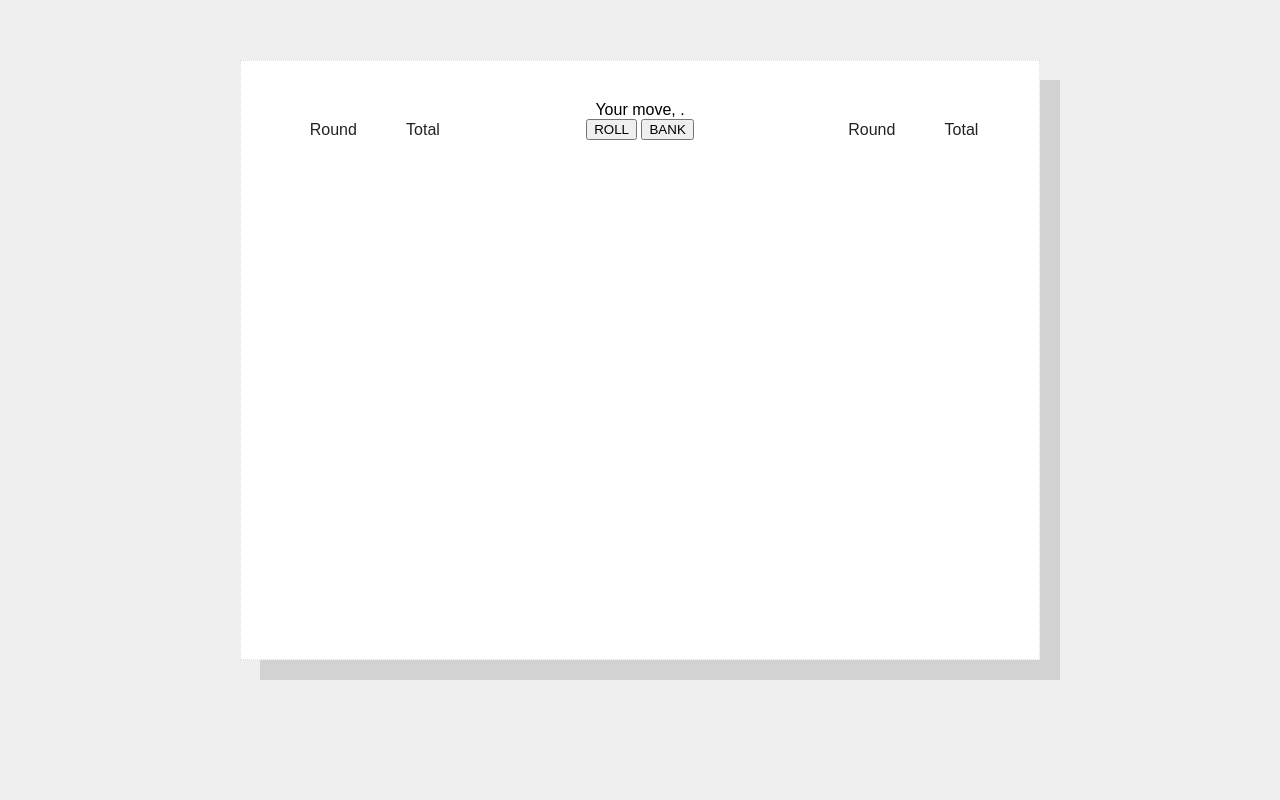
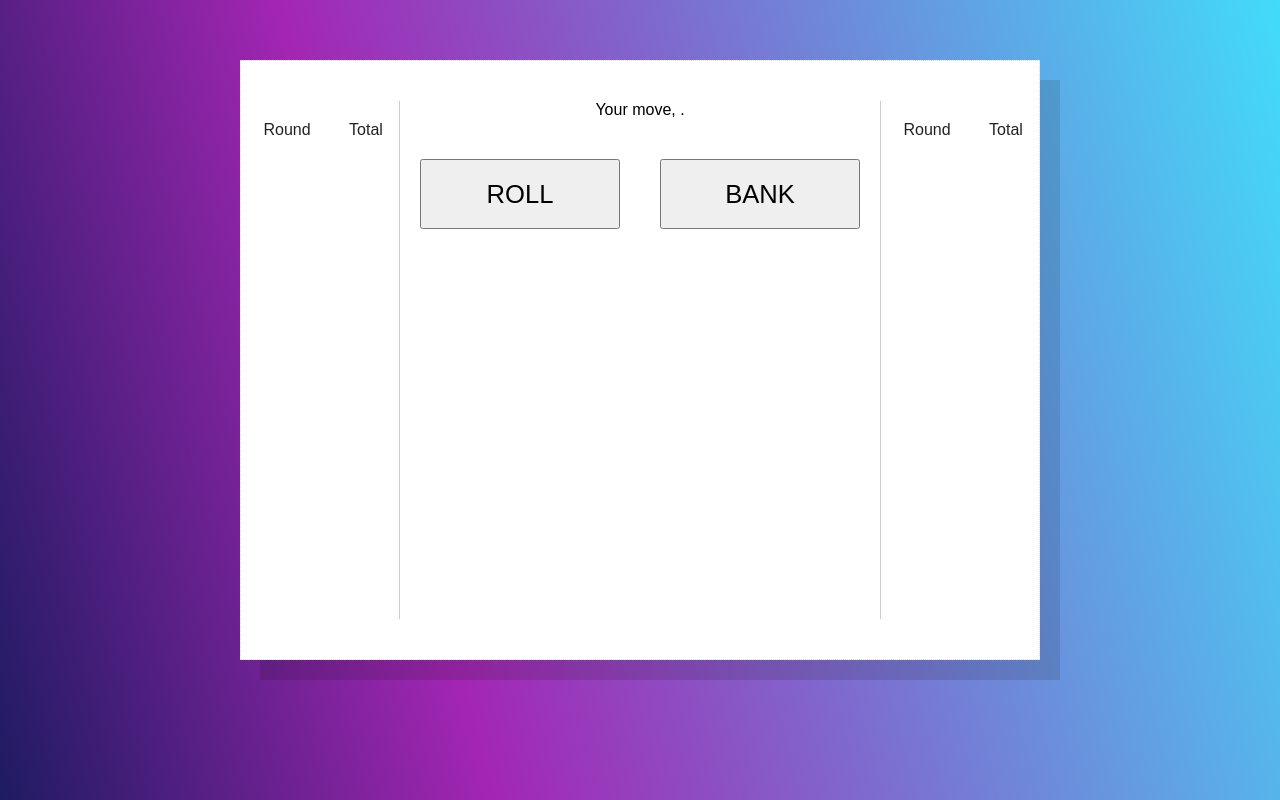
Before and after one commit to tislais/zilch, a plain HTML site: page Playfield/index.html in a window 1280 px wide. Drawn offline with Linux system fonts and the light colour scheme.

Commit message:
add style

```diff
--- a/Playfield/index.html
+++ b/Playfield/index.html
@@ -38,10 +38,10 @@
                 <h1>Your move, <span></span>.</h1>
                 <div id="dice-list">
                 </div>
-
-                <button id="roll-button">ROLL</button>
-                <button id="bank-button">BANK</button>
-
+                <div class="roll-bank-buttons">
+                    <button id="roll-button">ROLL</button>
+                    <button id="bank-button">BANK</button>
+                </div>
                 <div id="player-choice"></div>
 
             </div>
--- a/styles/home.css
+++ b/styles/home.css
@@ -1,7 +1,8 @@
 /* add home page styles here */
 body {
     padding: 60px;
-    background-color: #efefef;
+    background: rgb(31,27,98);
+    background: linear-gradient(75deg, rgba(31,27,98,1) 0%, rgba(163,38,179,1) 33%, rgba(66,219,250,1) 100%);
 }
 
 .wrap {
@@ -14,9 +15,9 @@ body {
 .playfield {
     width: 800px;
     display: grid;
-    grid-template-columns: 1fr 2fr 1fr;
+    grid-template-columns: 1fr 3fr 1fr;
     border: 1px dotted #ddd;
-    padding: 40px;
+    padding: 40px 0;
     background: #fff;
     box-shadow: 20px 20px 0px rgb(0 0 0 / 12%);
     height: 600px;
@@ -24,11 +25,39 @@ body {
 
 .side {
     color: #222;
+    width: 100%;
 }
 
 .side,
 .inner-playfield {
     text-align: center;
+}
+
+.player-1-side {
+    border-right: 1px solid #ccc;
+}
+
+.player-2-side {
+    border-left: 1px solid #ccc;
+}
+
+.roll-bank-buttons {
+    display: flex;
+    flex-direction: row;
+}
+
+.inner-playfield button {
+    font-size: 1.6rem;
+}
+
+.inner-playfield button,
+#player-choice div {
+    margin: 0 20px;
+    width: 200px;
+    height: 70px;
+    justify-content: center;
+    align-items: center;
+    display: flex;
 }
 
 table {
@@ -41,25 +70,29 @@ h2 {
     margin-bottom: 20px;
 }
 
+
+
 #player-choice {
     margin-top: 40px;
+    display: flex;
 }
 
 #player-choice div {
     padding: 20px;
     border: 1px solid #eee;
-    width: 160px;
 }
 
 #dice-list {
     display: flex;
     list-style-type: none;
     font-size: 1.6rem;
+    justify-content: center;
+    margin: 20px 0;
 }
 
 #dice-list i {
-    margin: 10px;
-    font-size: 3.5rem;
+    margin: 0 10px;
+    font-size: 4rem;
     color: #333;
 }
 
```
